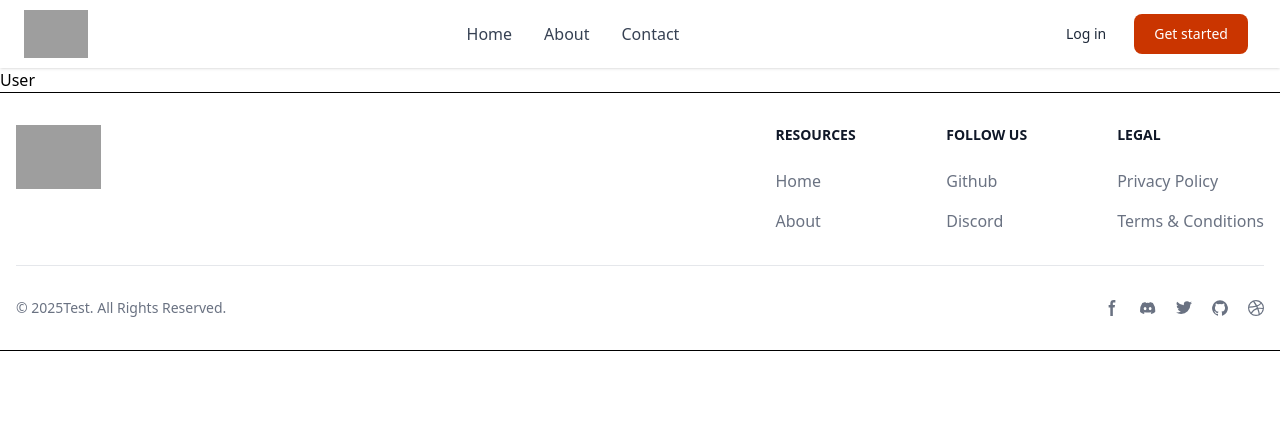
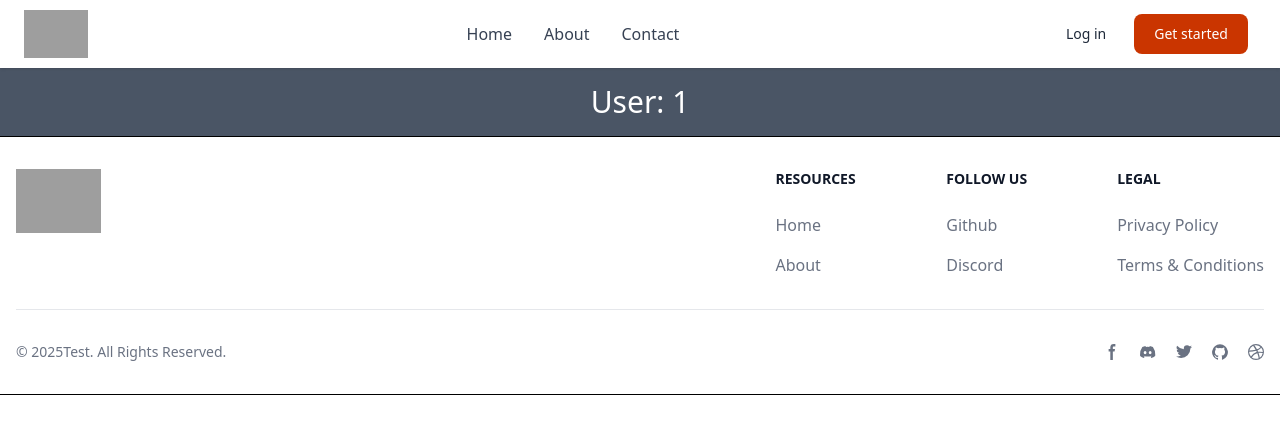
Before and after one commit to AritraC1/react-app, a React (Vite) app: page /user/1 in a window 1280 px wide. Shown: the top 434 px of the page. Built offline with nearby package versions, Linux system fonts and the light colour scheme; grey boxes are pictures that could not be loaded.

Commit message:
user updated

```diff
--- a/src/components/user/User.jsx
+++ b/src/components/user/User.jsx
@@ -1,8 +1,11 @@
-import React from 'react'
+import { useParams } from 'react-router-dom'
 
 function User() {
+
+  const  {id} = useParams()
+
   return (
-    <div>User</div>
+    <div className='bg-gray-600 text-white text-3xl p-4 text-center'>User: {id}</div>
   )
 }
 
```
